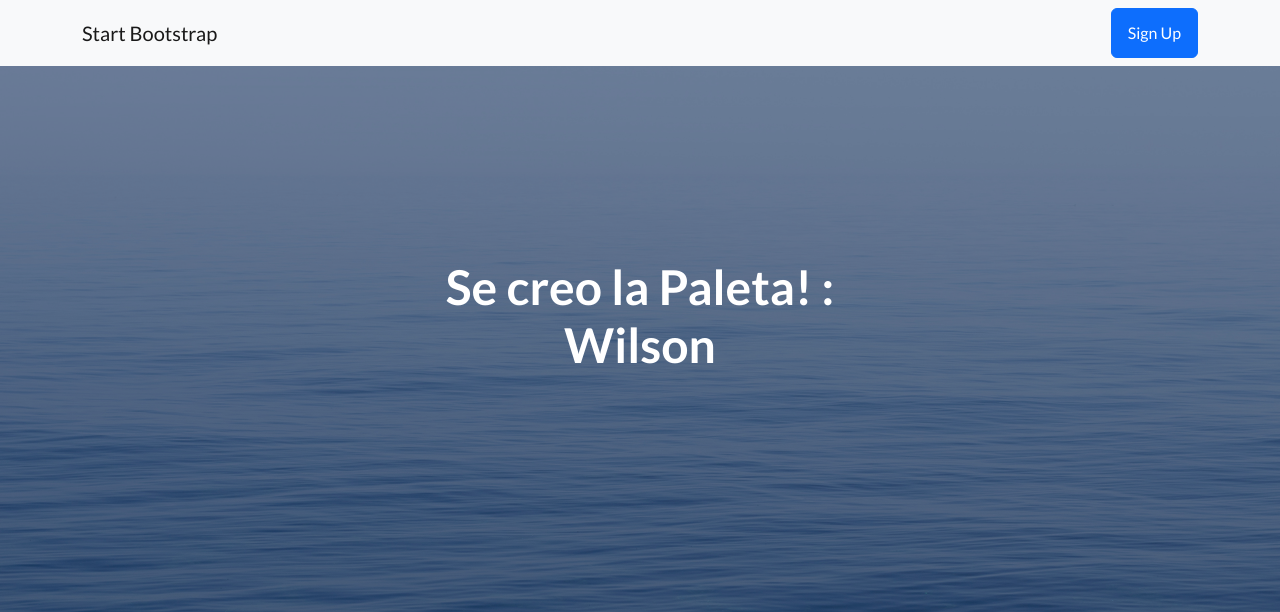
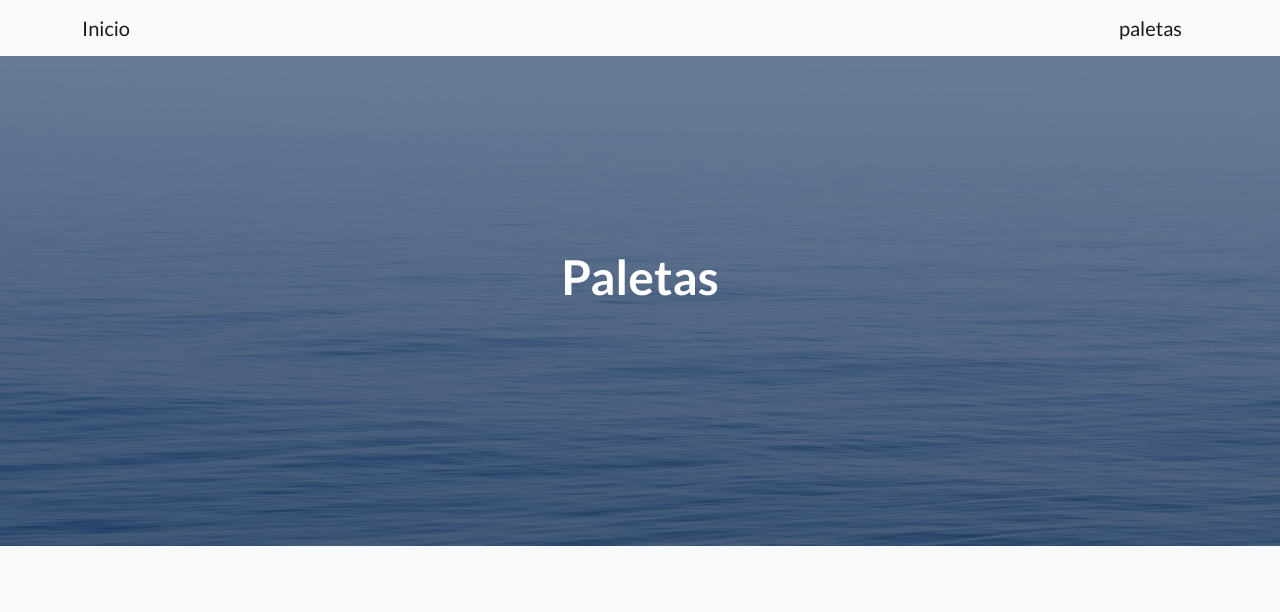
Before and after one commit to muruapablo/nuevo-django, a Django app: page /paletas/ in a window 1280 px wide. Shown: the top 612 px of the page. Run offline with Django 4.2, Linux system fonts and the light colour scheme; data comes from the database, SQL or seed files in the repository; some libraries are stand-ins or nearby versions.

Commit message:
cambios38 html

```diff
--- a/inicio/templates/inicio/paletas.html
+++ b/inicio/templates/inicio/paletas.html
@@ -1,5 +1,13 @@
- {% extends "base.html" %}
+{% extends "base.html" %}
+
+{% block title_head %}
+<title> Paletas</title>
+{% endblock  %}
 
  {% block h1_header %}
- Se creo la Paleta! : {{paleta.marca}} </h1>
+ Paletas
  {% endblock h1_header %}
+
+ {% block main %}
+ Se creo la Paleta! : {{paleta.marca}}
+ {% endblock main %}
--- a/inicio/urls.py
+++ b/inicio/urls.py
@@ -1,6 +1,7 @@
 from django.urls import path
 from inicio.views import inicio, paletas
+
 urlpatterns = [
-    path('', inicio),
-    path('paletas/', paletas),
-    ]
+    path('', inicio, name='inicio'),
+    path('paletas/', paletas, name='paletas'),
+]
--- a/templates/base.html
+++ b/templates/base.html
@@ -22,11 +22,13 @@
         <!-- Navigation-->
         <nav class="navbar navbar-light bg-light static-top">
             <div class="container">
-                <a class="navbar-brand" href="#!">Start Bootstrap</a>
-                <a class="btn btn-primary" href="#signup">Sign Up</a>
+                <a class="navbar-brand" href={% url "inicio" %}>Inicio</a>
+                <a class="navbar-brand" href={% url "paletas" %}>paletas</a>
+                {% comment %} <a class="btn btn-primary" href="#signup">Sign Up</a> {% endcomment %}
             </div>
         </nav>
         <!-- Masthead-->
+        {% block contiene_header %}
         <header class="masthead">
             <div class="container position-relative">
                 <div class="row justify-content-center">
@@ -52,6 +54,7 @@
                 </div>
             </div>
         </header>
+        {% endblock contiene_header %}
         <!-- Icons Grid-->
         <section class="features-icons bg-light text-center">
             <div class="container">
```
